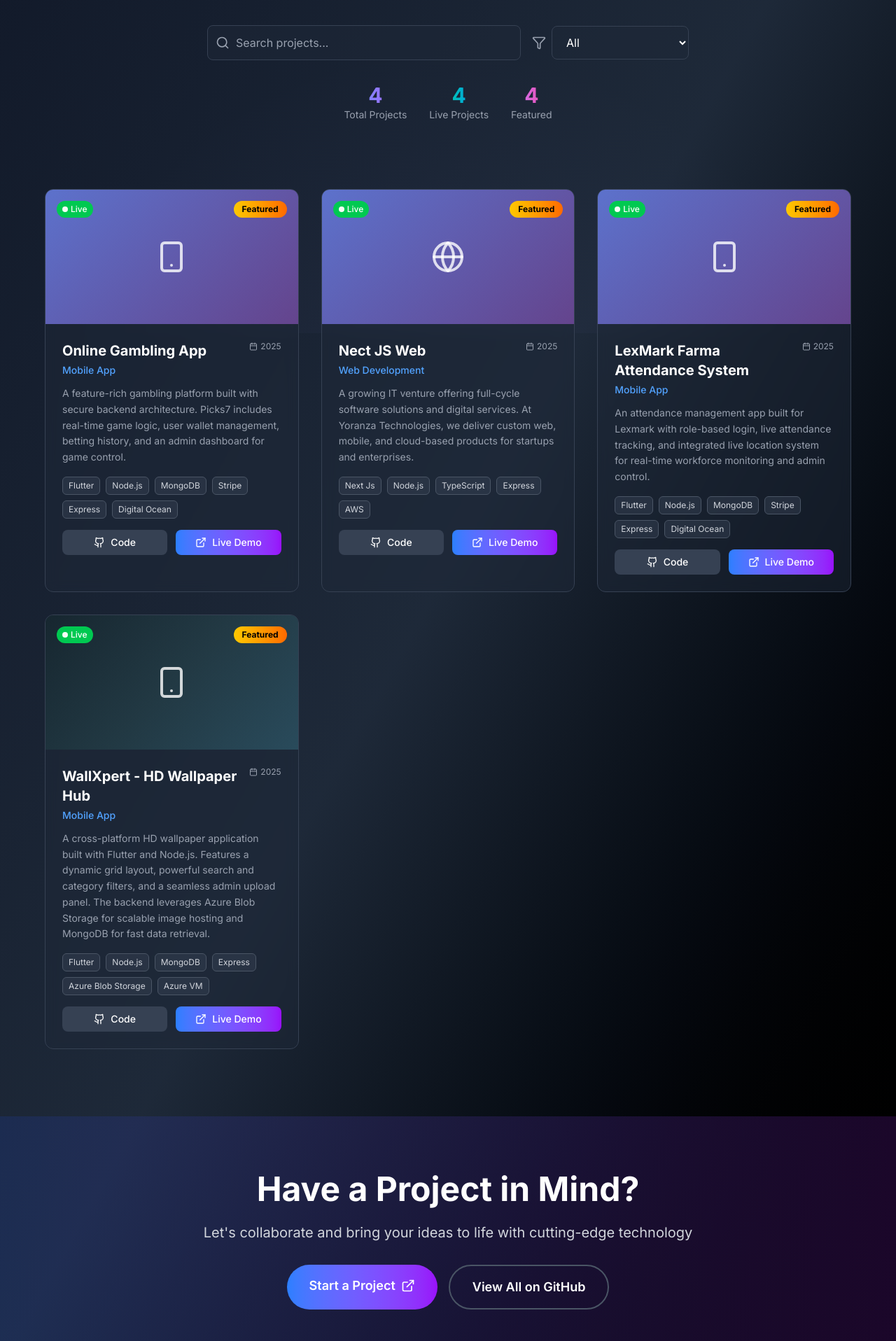
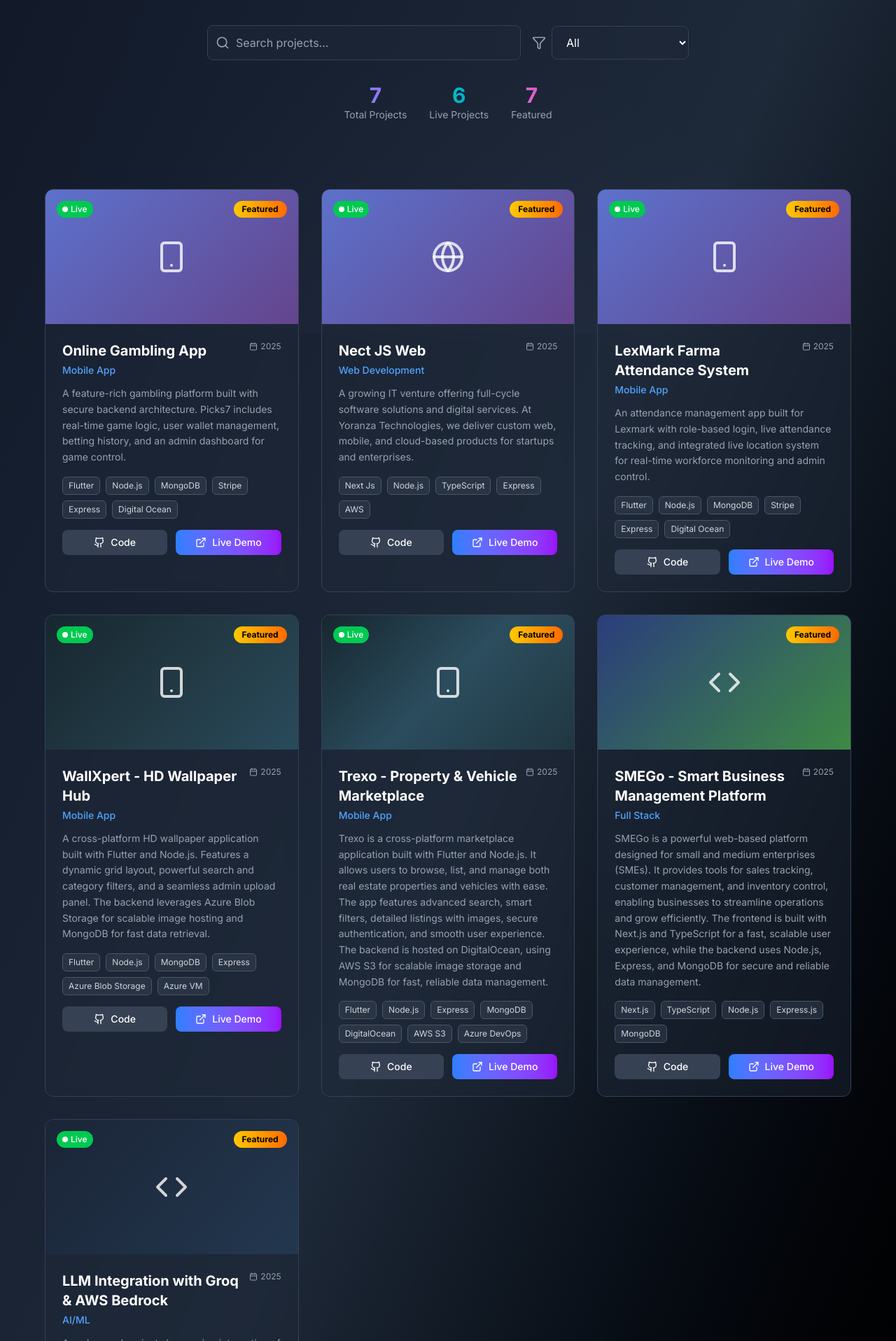
Before and after one commit to Jaimin7364/jaimin_Raval_Portfolio, a Next.js app: page /projects in a window 1280 px wide. Shown: the part 324-2240 px from the top of the page at 70% size. Built offline with nearby package versions, Linux system fonts and the light colour scheme.

Commit message:
projects added

```diff
--- a/data/projects.ts
+++ b/data/projects.ts
@@ -73,5 +73,47 @@
     downloadable: true,
     featured: true,
     status: "Live"
-  }
+  },
+  {
+  id: 5,
+  title: "Trexo - Property & Vehicle Marketplace",
+  category: "Mobile App",
+  description: "Trexo is a cross-platform marketplace application built with Flutter and Node.js. It allows users to browse, list, and manage both real estate properties and vehicles with ease. The app features advanced search, smart filters, detailed listings with images, secure authentication, and smooth user experience. The backend is hosted on DigitalOcean, using AWS S3 for scalable image storage and MongoDB for fast, reliable data management.",
+  technologies: ["Flutter", "Node.js", "Express", "MongoDB", "DigitalOcean", "AWS S3", "Azure DevOps"],
+  year: "2025",
+  gradient: "linear-gradient(135deg, #0f2027 0%, #2c5364 50%, #203a43 100%)",
+  githubUrl: "https://github.com/Jaimin7364/trexo-backend",
+  liveUrl: "/trexo.apk",
+  downloadable: true,
+  featured: true,
+  status: "Live"
+ },
+ {
+  id: 6,
+  title: "SMEGo - Smart Business Management Platform",
+  category: "Full Stack",
+  description: "SMEGo is a powerful web-based platform designed for small and medium enterprises (SMEs). It provides tools for sales tracking, customer management, and inventory control, enabling businesses to streamline operations and grow efficiently. The frontend is built with Next.js and TypeScript for a fast, scalable user experience, while the backend uses Node.js, Express, and MongoDB for secure and reliable data management.",
+  technologies: ["Next.js", "TypeScript", "Node.js", "Express.js", "MongoDB"],
+  year: "2025",
+  gradient: "linear-gradient(135deg, #283c86 0%, #45a247 100%)",
+  githubUrl: "https://github.com/Jaimin7364/SMEGo_backend",
+  liveUrl: "https://github.com/Jaimin7364/SMEGo_frontend",
+  downloadable: false,
+  featured: true,
+  status: "Development"
+ },
+ {
+  id: 7,
+  title: "LLM Integration with Groq & AWS Bedrock",
+  category: "AI/ML",
+  description: "An advanced project showcasing integration of Large Language Models (LLMs) using Groq and AWS Bedrock. The system demonstrates prompt engineering, model fine-tuning, and real-time inference for various NLP tasks. It highlights scalable deployment with Bedrock, high-speed inference with Groq, and practical use cases like text generation, summarization, and conversational AI.",
+  technologies: ["Groq", "AWS Bedrock", "Python", "API Integration"],
+  year: "2025",
+  gradient: "linear-gradient(135deg, #141e30 0%, #243b55 100%)",
+  githubUrl: "https://github.com/Jaimin7364/check-C-test",
+  liveUrl: "",
+  downloadable: false,
+  featured: true,
+  status: "Live"
+ }
 ];
```
Also changed, not shown: 1 other file (tests, documents, lock files or other folders).
